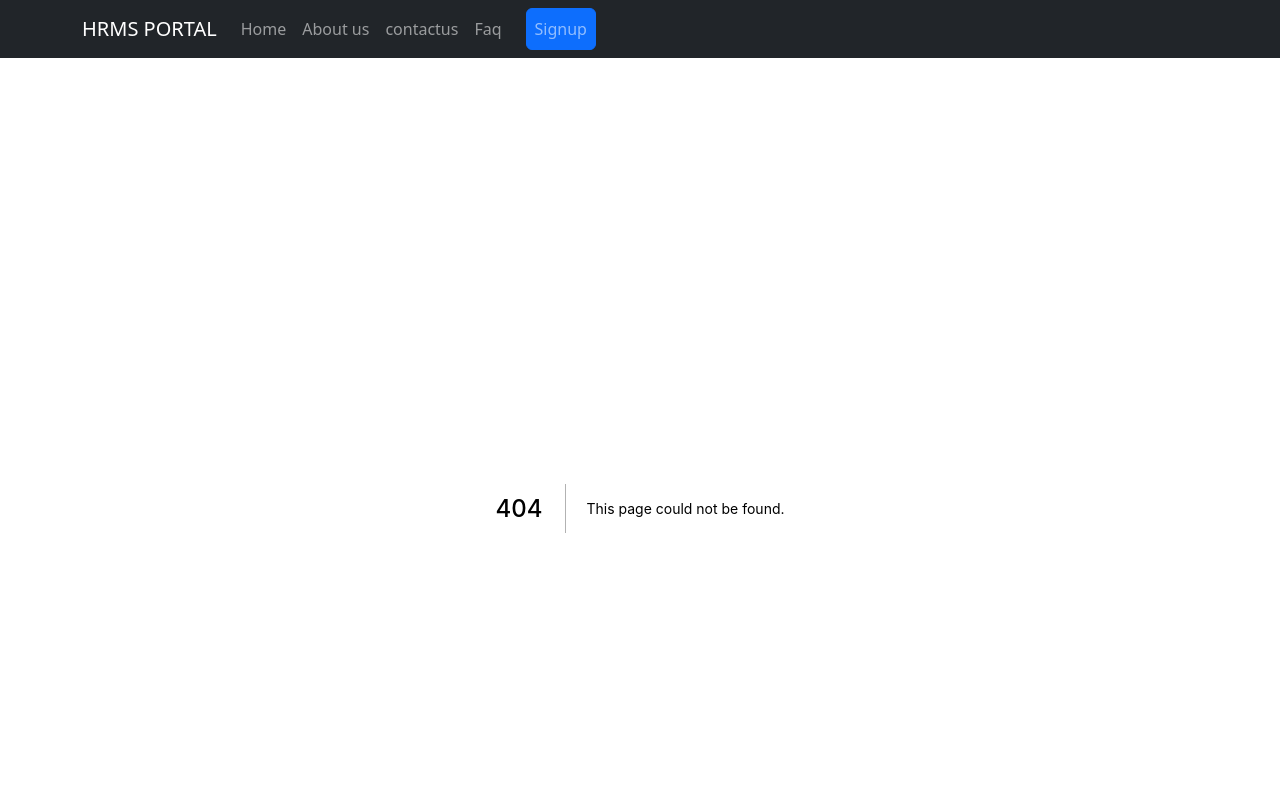
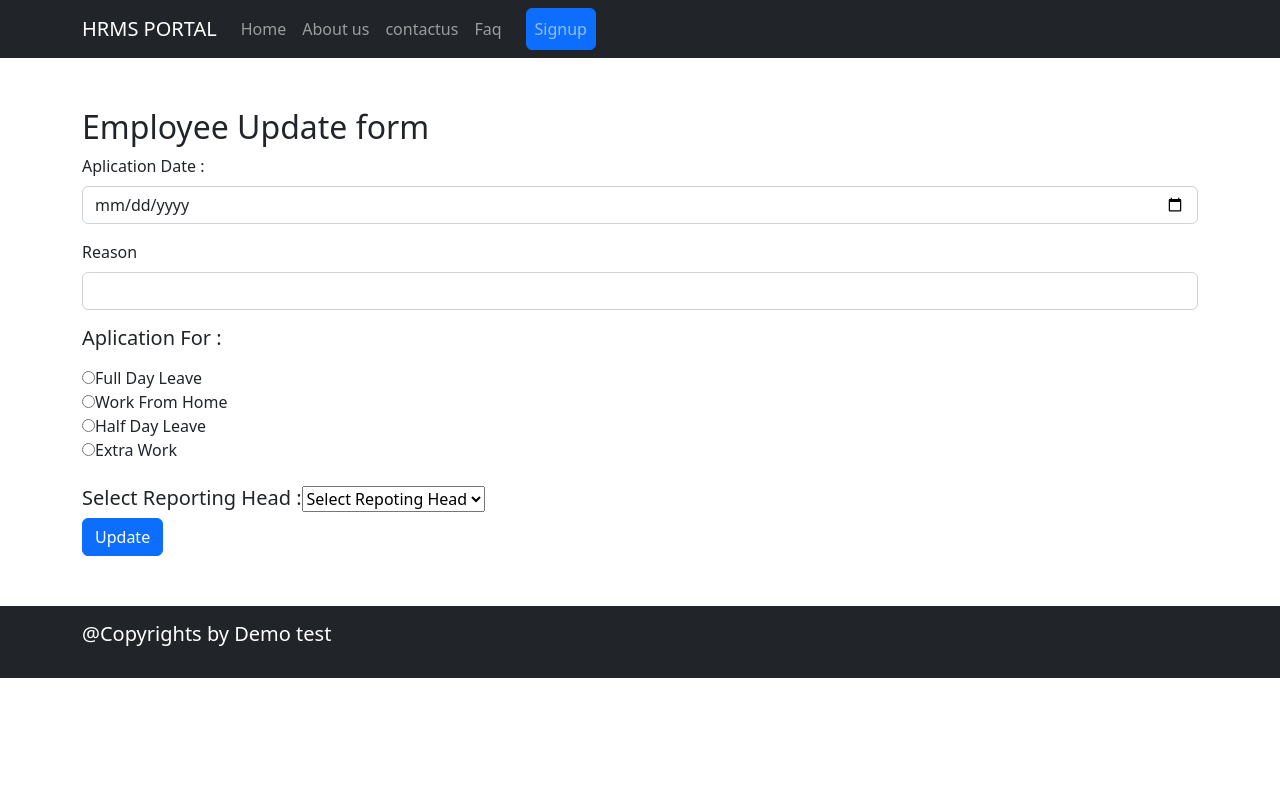
Before and after one commit to himadri-brainium/next-Ecom-project, a Next.js app: page /components/Update1 in a window 1280 px wide. Before the commit this address had no page. Shown: the top 800 px of the page. Built offline with nearby package versions, Linux system fonts and the light colour scheme.

Commit message:
update page
update page

```diff
--- /dev/null
+++ b/pages/components/Update1.js
@@ -0,0 +1,112 @@
+import axios from "axios";
+import { useRouter } from "next/router";
+import React, { useState, useEffect } from "react";
+
+const Update = () => {
+  const [id, setID] = useState(0);
+// const [application, setApplication] = useState(true);
+ const [date, setDate] = useState("");
+ const [reason, setReason] = useState("");
+  //const [reportinghead, setReportinghead] = useState("")
+
+  const router = useRouter();
+
+  useEffect(() => {
+    setID(localStorage.getItem("Id")),
+    //setApplication(localStorage.getItem("Application")),
+    setDate(localStorage.getItem("Date"));
+    setReason(localStorage.getItem("Reason"));
+    //setReportinghead(localStorage.getItem("Reporting Head"));
+  }, []);
+
+  const handleUpdate = (e) => {
+    e.preventDefault();
+    console.log(id);
+
+    axios
+      .put(`https://636deabdb567eed48accca4e.mockapi.io/EmployeePortal/${id}`, {
+      date:date,
+      reason:reason
+
+      })
+      .then(() => {
+        router.push("/components/Read1");
+      });
+  };
+
+  return (
+    <>
+      <h2>Employee Update form</h2>
+      <form>
+        <div className="mb-3">
+          <label className="form-label">Aplication Date :</label>
+          <input
+            type="date"
+            name="date"
+            className="form-control"
+             value={date}
+             onChange={(e) => setDate(e.target.value)}
+          />
+        </div>
+
+        <div className="mb-3">
+          <label className="form-label">Reason</label>
+          <input
+            name="reason"
+            type="textarea"
+            className="form-control"
+             value={reason}
+             onChange={(e) =>setReason(e.target.value)}
+          />
+        </div>
+
+        <div>
+          <label className="form-label">
+            <h5>Aplication For :</h5>
+          </label>
+          <br/>
+          <input type="radio"  name="apli" value="Full Leave"  />
+          <label>Full Day Leave</label>
+          <br />
+          <input type="radio" name="apli" value="Work From Home" />
+          <label>Work From Home</label>
+          <br />
+          <input type="radio" name="apli" value="Half Leave"/>
+          <label>Half Day Leave</label>
+
+          <br />
+          <input type="radio" name="apli" value="Extra WOrk"/>
+          <label>Extra Work</label>
+          <br />
+          <br />
+        </div>
+
+
+
+      <div>
+      <label>
+            <h5>Select Reporting Head :</h5>
+          </label>
+
+          <select name="rh" >
+          <option>Select Repoting Head</option>
+            <option value="Mr. Reporting Head1">Mr. Reporting Head1</option>
+            <option value="Mr. Reporting Head2">Mr. Reporting Head2</option>
+            <option value="Mr. Reporting Head3">Mr. Reporting Head3</option>
+  </select>
+      </div>
+
+
+        <button
+          type="submit"
+          className="btn btn-primary"
+           onClick={handleUpdate}
+        >
+          Update
+        </button>
+      </form>
+    </>
+  );
+};
+
+export default Update;
```
Also changed, not shown: pages/components/Read1.js (added, +125 -0 lines).
